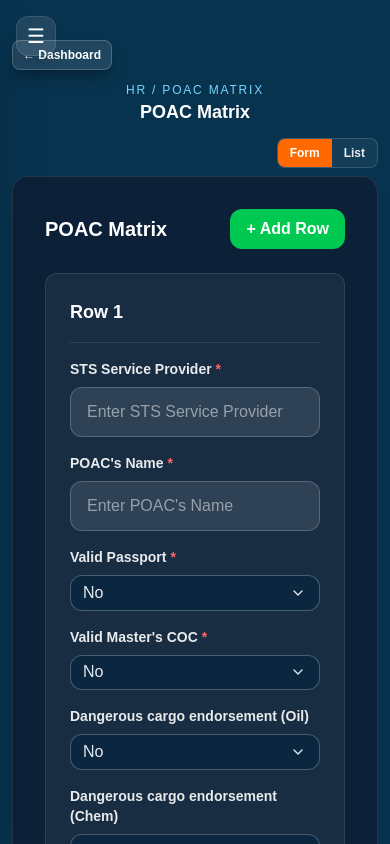
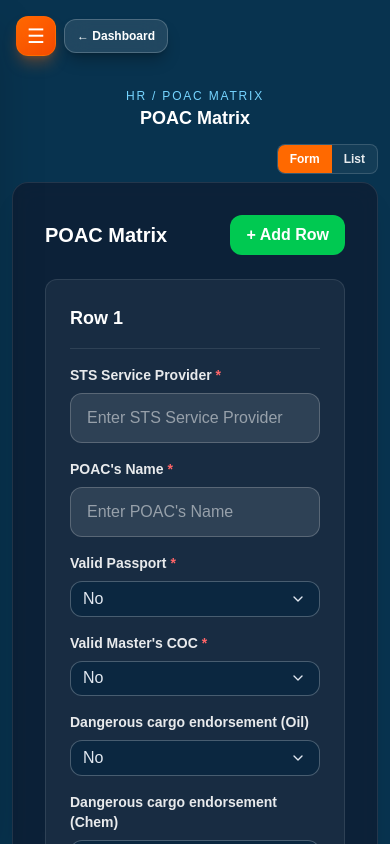
Before and after one commit to professorSergio12/Oceane-Marine, a Next.js app: page /hr/poac-matrix in a window 390 px wide. Both pictures are taken after a click on the button "Close sidebar". Shown: the top 844 px of the page. Built offline with nearby package versions, Linux system fonts and the light colour scheme.

Commit message:
correct the responsiveness

```diff
--- a/src/app/hr/cid/page.js
+++ b/src/app/hr/cid/page.js
@@ -38,11 +38,11 @@ function CidContent() {
         }`}
       >
         <div className="w-full mx-auto py-4 sm:py-6 md:py-10 space-y-4 sm:space-y-6 px-3 sm:px-4">
-          <header className="mb-2 flex flex-col sm:flex-row items-start sm:items-center gap-3 sm:gap-4">
+          <header className="mt-12 md:mt-0 mb-2 flex flex-col sm:flex-row items-start sm:items-center gap-3 sm:gap-4">
             {/* Left: Dashboard Button */}
             <Link
               href="/dashboard"
-              className="inline-flex items-center gap-1 sm:gap-1.5 px-2.5 sm:px-3.5 py-1.5 sm:py-2 rounded-lg sm:rounded-xl border border-white/20 bg-white/10 hover:bg-white/15 text-white text-xs sm:text-sm font-semibold shadow-lg shadow-black/25 backdrop-blur-md transition duration-200 hover:translate-y-[1px] flex-shrink-0"
+              className="hidden md:inline-flex items-center gap-1.5 px-3.5 py-2 rounded-xl border border-white/20 bg-white/10 hover:bg-white/15 text-white text-sm font-semibold shadow-lg shadow-black/25 backdrop-blur-md transition flex-shrink-0"
             >
               ← Dashboard
             </Link>
--- a/src/app/hr/components/HrSidebar.jsx
+++ b/src/app/hr/components/HrSidebar.jsx
@@ -97,15 +97,23 @@ export default function HrSidebar() {
         </div>
       </div>
 
-      {/* Sidebar Toggle Button */}
+      {/* Sidebar Toggle Button + Mobile Dashboard */}
       {!isSidebarOpen && (
+        <div className="fixed left-4 top-4 z-40 flex items-center gap-2">
           <button
             onClick={() => setIsSidebarOpen(true)}
-          className="fixed left-4 top-4 z-40 flex h-10 w-10 items-center justify-center rounded-xl bg-white/10 hover:bg-white/20 transition border border-white/10 shadow-lg"
+            className="flex h-10 w-10 items-center justify-center rounded-xl bg-gradient-to-br from-orange-500 to-orange-600 hover:from-orange-600 hover:to-orange-700 transition border border-orange-400/30 shadow-lg shadow-orange-500/30 hover:scale-110"
             aria-label="Open sidebar"
           >
             <span className="text-white text-xl">☰</span>
           </button>
+          <Link
+            href="/dashboard"
+            className="md:hidden inline-flex items-center gap-1.5 px-3 py-2 rounded-xl border border-white/20 bg-white/10 hover:bg-white/15 text-white text-xs font-semibold shadow-lg shadow-black/25 backdrop-blur-md transition"
+          >
+            ← Dashboard
+          </Link>
+        </div>
       )}
     </>
   );
--- a/src/app/hr/oil-majors/page.js
+++ b/src/app/hr/oil-majors/page.js
@@ -38,11 +38,11 @@ function OilMajorsContent() {
         }`}
       >
         <div className="w-full mx-auto py-4 sm:py-6 md:py-10 space-y-4 sm:space-y-6 px-3 sm:px-4">
-          <header className="mb-2 flex flex-col sm:flex-row items-start sm:items-center gap-3 sm:gap-4">
+          <header className="mt-12 md:mt-0 mb-2 flex flex-col sm:flex-row items-start sm:items-center gap-3 sm:gap-4">
             {/* Left: Dashboard Button */}
             <Link
               href="/dashboard"
-              className="inline-flex items-center gap-1 sm:gap-1.5 px-2.5 sm:px-3.5 py-1.5 sm:py-2 rounded-lg sm:rounded-xl border border-white/20 bg-white/10 hover:bg-white/15 text-white text-xs sm:text-sm font-semibold shadow-lg shadow-black/25 backdrop-blur-md transition duration-200 hover:translate-y-[1px] flex-shrink-0"
+              className="hidden md:inline-flex items-center gap-1.5 px-3.5 py-2 rounded-xl border border-white/20 bg-white/10 hover:bg-white/15 text-white text-sm font-semibold shadow-lg shadow-black/25 backdrop-blur-md transition flex-shrink-0"
             >
               ← Dashboard
             </Link>
--- a/src/app/hr/poac-matrix/page.js
+++ b/src/app/hr/poac-matrix/page.js
@@ -32,11 +32,11 @@ function PoacMatrixContent() {
       <HrSidebarWrapper />
       <div className={`flex-1 min-w-0 overflow-auto transition-all duration-300 ${isSidebarOpen ? "ml-0 md:ml-72" : "mx-auto max-w-7xl"}`}>
         <div className="w-full mx-auto py-4 sm:py-6 md:py-10 space-y-4 sm:space-y-6 px-3 sm:px-4">
-          <header className="mb-2 flex flex-col sm:flex-row items-start sm:items-center gap-3 sm:gap-4">
+          <header className="mt-12 md:mt-0 mb-2 flex flex-col sm:flex-row items-start sm:items-center gap-3 sm:gap-4">
             {/* Left: Dashboard Button */}
             <Link
               href="/dashboard"
-              className="inline-flex items-center gap-1 sm:gap-1.5 px-2.5 sm:px-3.5 py-1.5 sm:py-2 rounded-lg sm:rounded-xl border border-white/20 bg-white/10 hover:bg-white/15 text-white text-xs sm:text-sm font-semibold shadow-lg shadow-black/25 backdrop-blur-md transition duration-200 hover:translate-y-[1px] flex-shrink-0"
+              className="hidden md:inline-flex items-center gap-1.5 px-3.5 py-2 rounded-xl border border-white/20 bg-white/10 hover:bg-white/15 text-white text-sm font-semibold shadow-lg shadow-black/25 backdrop-blur-md transition flex-shrink-0"
             >
               ← Dashboard
             </Link>
--- a/src/app/hr/statutory-certificates/page.js
+++ b/src/app/hr/statutory-certificates/page.js
@@ -32,11 +32,11 @@ function StatutoryCertificatesContent() {
       <HrSidebarWrapper />
       <div className={`flex-1 min-w-0 overflow-auto transition-all duration-300 ${isSidebarOpen ? "ml-0 md:ml-72" : "mx-auto max-w-7xl"}`}>
         <div className="w-full mx-auto py-4 sm:py-6 md:py-10 space-y-4 sm:space-y-6 px-3 sm:px-4">
-          <header className="mb-2 flex flex-col sm:flex-row items-start sm:items-center gap-3 sm:gap-4">
+          <header className="mt-12 md:mt-0 mb-2 flex flex-col sm:flex-row items-start sm:items-center gap-3 sm:gap-4">
             {/* Left: Dashboard Button */}
             <Link
               href="/dashboard"
-              className="inline-flex items-center gap-1 sm:gap-1.5 px-2.5 sm:px-3.5 py-1.5 sm:py-2 rounded-lg sm:rounded-xl border border-white/20 bg-white/10 hover:bg-white/15 text-white text-xs sm:text-sm font-semibold shadow-lg shadow-black/25 backdrop-blur-md transition duration-200 hover:translate-y-[1px] flex-shrink-0"
+              className="hidden md:inline-flex items-center gap-1.5 px-3.5 py-2 rounded-xl border border-white/20 bg-white/10 hover:bg-white/15 text-white text-sm font-semibold shadow-lg shadow-black/25 backdrop-blur-md transition flex-shrink-0"
             >
               ← Dashboard
             </Link>
```
Lines whose indentation alone changed are shown as unchanged.
